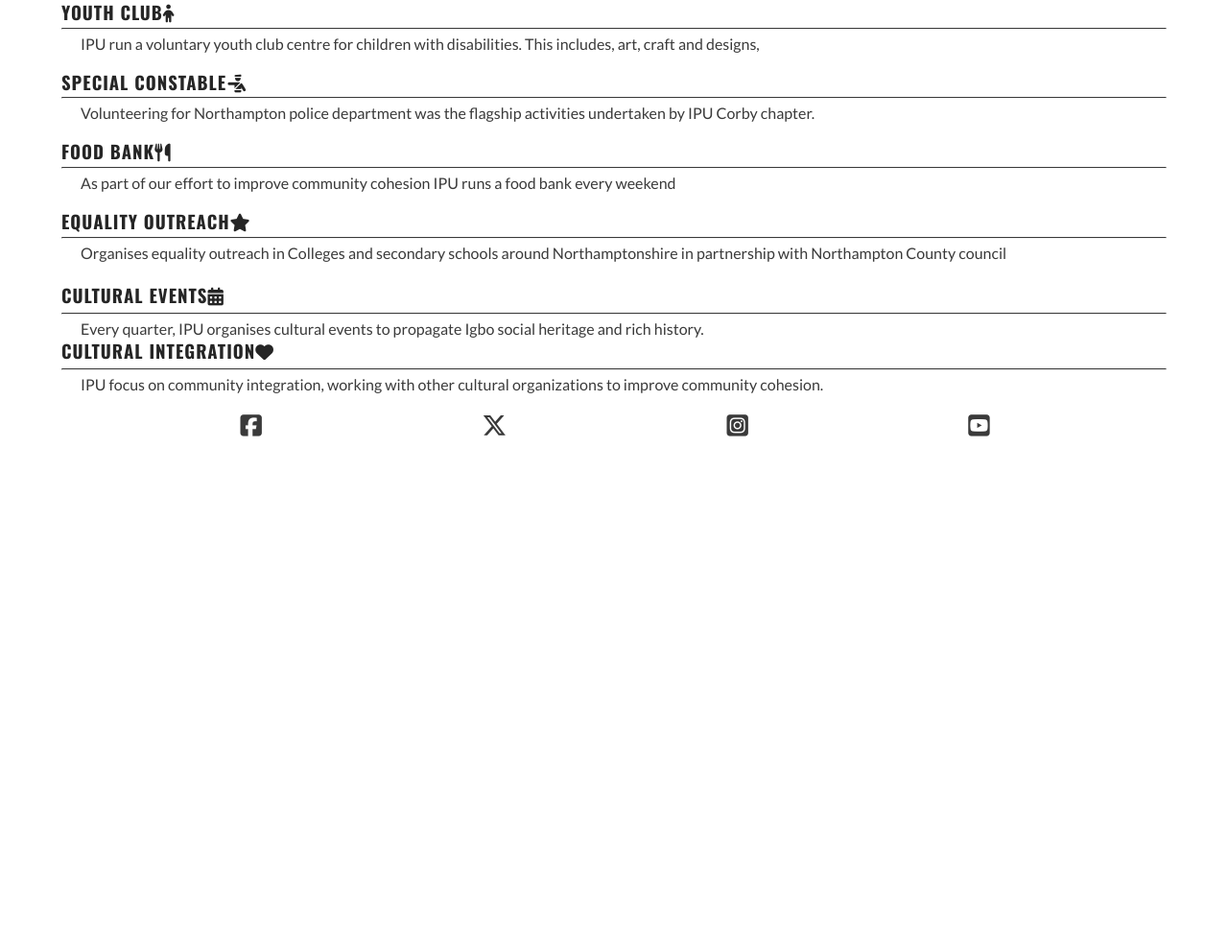
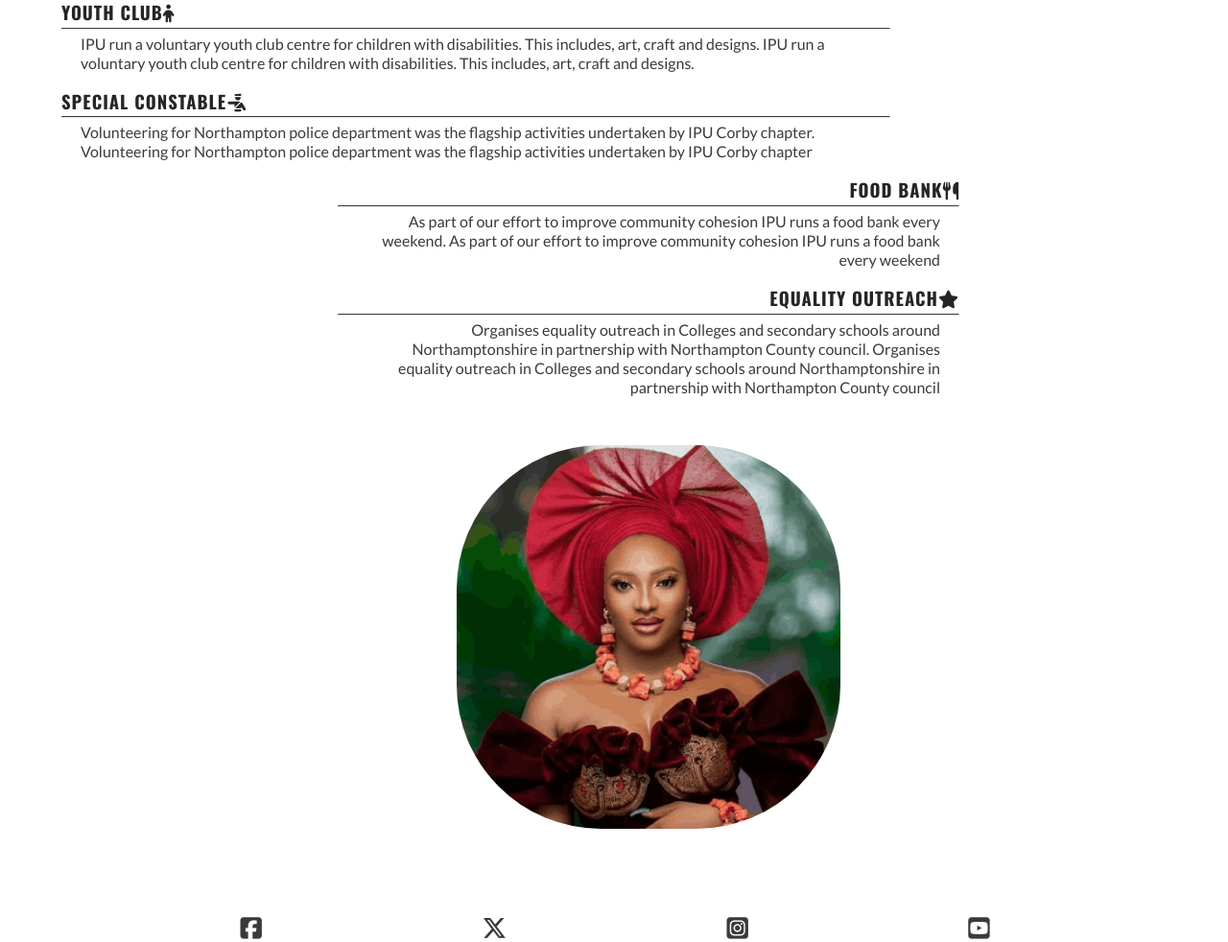
Before and after one commit to Cutbert1/my-practice-repo, a plain HTML site: page index.html in a window 1280 px wide. Shown: the part 1000-1982 px from the top of the page at 96% size. Before the commit the page ends 1458 px from the top, so only its background shows below. Drawn offline with nearby package versions, Linux system fonts and the light colour scheme.

Commit message:
Add our-mission section with media query for tablet, 768px, 1200px and up

```diff
--- a/assets/css/style.css
+++ b/assets/css/style.css
@@ -119,6 +119,24 @@ hr {
     margin: 5px 0;
 }
 
+#circle-cover-bg {
+    background: url(../images/our-mission-image.png) no-repeat top center/cover;
+    height: 100vw;
+    width: 100vw;
+    margin: 30px;
+    padding-right: 20px;
+    /* Make the square radius into a circle */
+    border-radius: 150px;
+    max-width: 250px;
+    max-height: 250px;
+}
+
+#activities-image {
+    display: flex;
+    align-items: center;
+    justify-content: center;
+}
+
 /* Attire section */
 #attire {
     height: 600px;
@@ -208,6 +226,22 @@ hr {
     #attire {
         height: 850px;
     }
+
+    /* Reason section */
+    #activities-volunteer,
+    #activities-community {
+        display: flex;
+        flex-direction: column;
+        width: 100;
+    }
+    #activities-volunteer > div,
+    #activities-community > div {
+        width: 75%;
+    }
+    #activities-community {
+        text-align: end;
+        align-self: flex-end;
+    }
 }
 
 /* Media query: Large devices (laptop and desktops, 992px and up) */
@@ -215,3 +249,44 @@ hr {
     border-bottom: 1px solid #3a3a3a;
 
 }
+
+/* Media query: desktops and larger (1200px and up) */
+@media screen and (min-width: 1200px) {
+    #activities {
+        display: flex;
+        flex-direction: row;
+    }
+
+    #activities > div {
+        flex: 1;
+    }
+    #activities-image {
+        order:0
+    }
+
+    #activities-community {
+        order: 1;
+    }
+
+    #activities-community > div {
+        align-self: flex-start;
+    }
+
+    #activities-voluteer > div {
+        align-self: flex-end;
+    }
+
+    #circle-cover-bg {
+        height: 200vw;
+        width: 200vw;
+        margin: 30px;
+        padding-right: 20px;
+        /* Make the square radius into a circle */
+        border-radius: 150px;
+        max-width: 400px;
+        max-height: 400px;
+
+
+
+
+}
--- a/index.html
+++ b/index.html
@@ -56,43 +56,37 @@
                         <h3>YOUTH CLUB<i class="fa-solid fa-child"></i></h3>
                         <hr>
                         <p>IPU run a voluntary youth club centre for children with disabilities. This includes, art,
-                            craft and designs,</p>
+                            craft and designs. IPU run a voluntary youth club centre for children with disabilities.
+                            This includes, art,
+                            craft and designs.</p>
                     </div>
                     <div>
                         <h3>SPECIAL CONSTABLE<i class="fa-solid fa-person-military-pointing"></i></h3>
                         <hr>
                         <p>Volunteering for Northampton police department was the flagship activities undertaken by IPU
-                            Corby chapter.</p>
-                    </div>
+                            Corby chapter. Volunteering for Northampton police department was the flagship activities
+                            undertaken by IPU
+                            Corby chapter</p>
                     </div>
                     <div id="activities-community">
                         <div>
                             <h3>FOOD BANK<i class="fa-solid fa-utensils"></i></h3>
                             <hr>
-                        <p>As part of our effort to improve community cohesion IPU runs a food bank every weekend</p>
+                            <p>As part of our effort to improve community cohesion IPU runs a food bank every weekend.
+                                As part of our effort to improve community cohesion IPU runs a food bank every weekend
+                            </p>
                         </div>
                         <div>
                             <h3>EQUALITY OUTREACH<i class="fa-solid fa-star"></i></h3>
                             <hr>
                             <p>Organises equality outreach in Colleges and secondary schools around Northamptonshire in
+                                partnership with Northampton County council. Organises equality outreach in Colleges and secondary schools around Northamptonshire in
                                 partnership with Northampton County council</p>
                         </div>
-                </div>
-                <div id="activities-cultural"></div>
-                <div>
-                    <h3>CULTURAL EVENTS<i class="fa-solid fa-calendar-days"></i></h3>
-                    <hr>
-                    <p>Every quarter, IPU organises cultural events to propagate Igbo social heritage and rich history.
-                    </p>
-                </div>
-                <div>
-                    <h3>CULTURAL INTEGRATION<i class="fa-solid fa-heart"></i></h3>
-                    <hr>
-                    <p>IPU focus on community integration, working with other cultural organizations to improve
-                        community cohesion.</p>
+                        <div id="activities-image">
+                            <div id="circle-cover-bg"></div>
                         </div>
                     </div>
-
         </section>
 
     </main>
```
Also changed, not shown: assets/images/our-mission-image.png (renamed from assets/images/attiree.png). Lines whose indentation alone changed are shown as unchanged.
